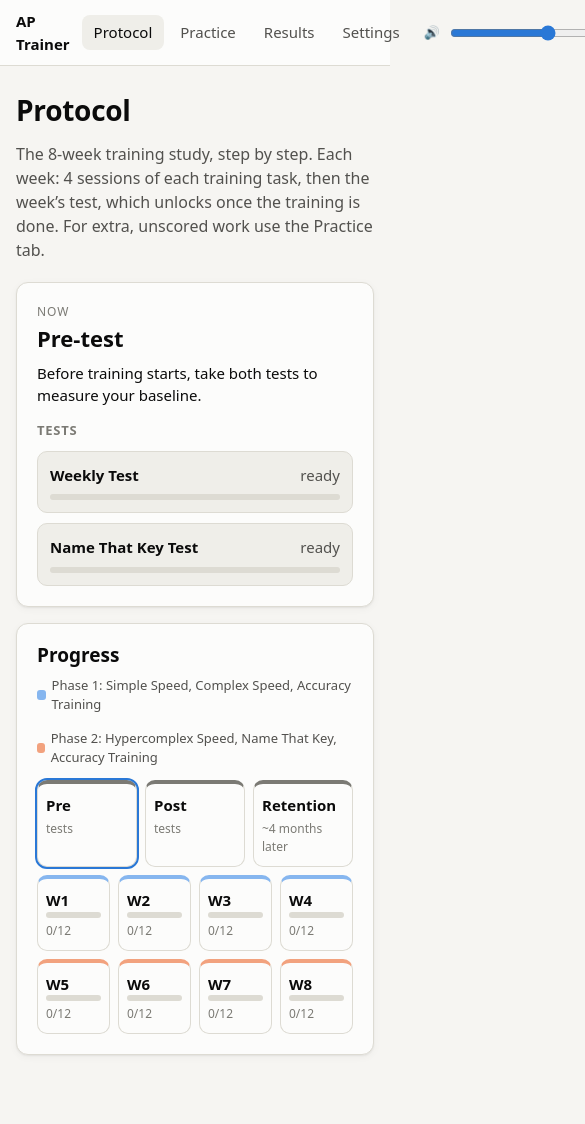
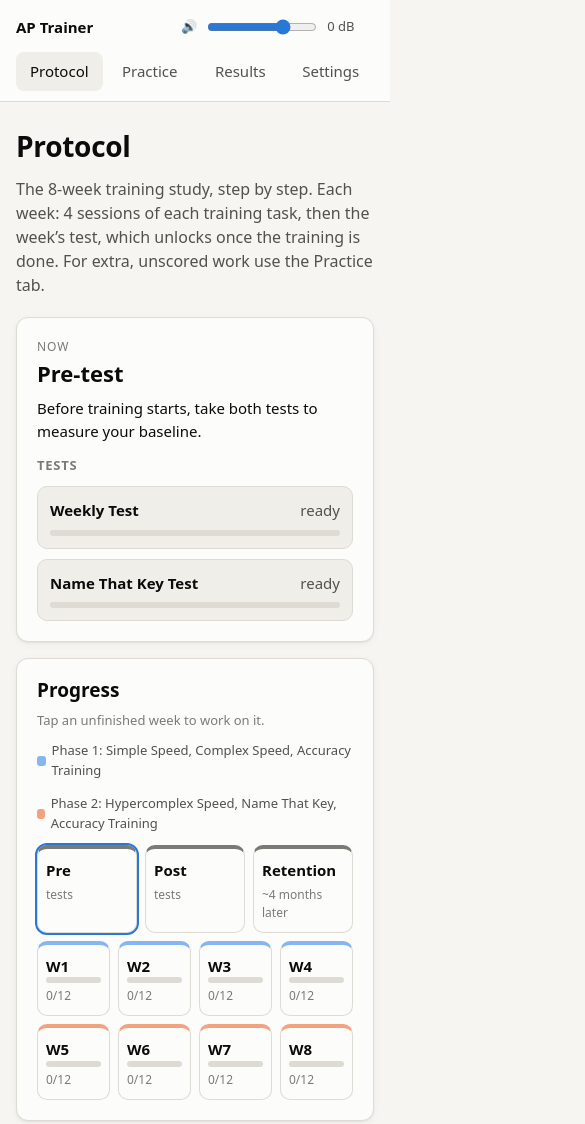
Before and after one commit to wiktor-rocks/absolute-pitch-trainer, an Electron app: page index.html in a window 390 px wide. Shown: the top 1124 px of the page, 585 px wide, since content can reach past the window. Drawn offline with Linux system fonts and the light colour scheme.

Commit message:
Protocol: tap an unfinished week to work on it; fit the top bar on phones
Co-Authored-By: Claude Opus 5.5 <noreply@anthropic.com>

```diff
--- a/src/main.js
+++ b/src/main.js
@@ -60,7 +60,7 @@ function quickify(cfg) {
 
 /** Protocol launch: the protocol decides whether this task is allowed right now. */
 async function runProtocolTask(cfg) {
-  const ctx = protocolContext(protocolState(await listSessions()), cfg.id);
+  const ctx = protocolContext(protocolState(await listSessions(), new Date(), { week: (await getSettings()).protocolWeek }), cfg.id);
   if (ctx.blocked) {
     clear(stage).append(h('div', { class: 'screen center' },
       h('div', { class: 'eyebrow' }, 'Not available yet'), h('h1', {}, cfg.name), h('p', { class: 'lead' }, ctx.blocked),
--- a/src/protocol.js
+++ b/src/protocol.js
@@ -1,4 +1,5 @@
-// The study's protocol as a progression. It moves with your progress, never by the calendar:
+// The study's protocol as a progression. It moves with your progress, never by the calendar,
+// and you can pick which unfinished week to work on (`opts.week`):
 //
 //   pre-test (Weekly Test + Name That Key Test)
 //   → weeks 1–8. Each week: 4 sessions of each phase task, THEN that week's test(s).
@@ -55,14 +56,20 @@ function bigTestProgress(sessions, stage) {
 }
 
 /**
- * Where the user is in the protocol, derived only from stored sessions.
+ * Where the user is in the protocol, derived from stored sessions. `opts.week` picks the week to
+ * work on; it is ignored once that week is complete, and the first unfinished week is used.
  * @returns {{stage:'pre'|'week'|'post'|'retention-wait'|'retention'|'complete', week?:number, phase?:number,
  *            training:Array, tests:Array, weeks:Array, daysToRetention?:number, retentionDate?:Date}}
  */
-export function protocolState(sessions, now = new Date()) {
+export function protocolState(sessions, now = new Date(), opts = {}) {
   const weeks = Array.from({ length: WEEKS }, (_, i) => weekProgress(sessions, i + 1));
   const pre = bigTestProgress(sessions, 'pre');
-  if (!pre.complete) return { stage: 'pre', training: [], tests: pre.tests, weeks };
+  const preDone = pre.complete;
+  const chosen = weeks.find((w) => w.week === opts.week && !w.complete);
+  if (chosen) {
+    return { stage: 'week', week: chosen.week, phase: chosen.phase, training: chosen.training, tests: chosen.tests, weeks, preDone, chosen: true };
+  }
+  if (!pre.complete) return { stage: 'pre', training: [], tests: pre.tests, weeks, preDone };
 
   const current = weeks.find((w) => !w.complete);
   if (current) {
--- a/src/ui/dashboard.js
+++ b/src/ui/dashboard.js
@@ -1,22 +1,24 @@
 // Protocol tab: the guided 8-week study. Only sessions launched from here count toward it.
 import { h, clear, fmtDate } from './dom.js';
 import { TASKS } from '../tasks/configs.js';
-import { listSessions } from '../store/progress.js';
+import { listSessions, getSettings, saveSettings } from '../store/progress.js';
 import { protocolState, WEEKS, PHASE_TASKS } from '../protocol.js';
 
 export async function renderProtocol(stage) {
   const sessions = await listSessions();
-  const st = protocolState(sessions);
+  const { protocolWeek } = await getSettings();
+  const st = protocolState(sessions, new Date(), { week: protocolWeek });
+  const pickWeek = async (week) => { await saveSettings({ protocolWeek: week }); renderProtocol(stage); };
   clear(stage);
   stage.append(h('div', { class: 'page' },
     h('header', { class: 'page-head' },
       h('h1', {}, 'Protocol'),
       h('p', { class: 'lead' }, 'The 8-week training study, step by step. Each week: 4 sessions of each training task, then the week’s test, which unlocks once the training is done. For extra, unscored work use the Practice tab.')),
-    currentCard(st),
-    timeline(st)));
+    currentCard(st, pickWeek),
+    timeline(st, pickWeek)));
 }
 
-function currentCard(st) {
+function currentCard(st, pickWeek) {
   const card = h('section', { class: 'card status' });
   const stageTitle = {
     pre: ['Pre-test', 'Before training starts, take both tests to measure your baseline.'],
@@ -27,6 +29,10 @@ function currentCard(st) {
     complete: ['Protocol complete', 'You have finished every stage of the study, including the retention test. See the Results tab.'],
   }[st.stage];
   card.append(h('div', { class: 'eyebrow' }, 'Now'), h('h2', {}, stageTitle[0]), h('p', {}, stageTitle[1]));
+  if (st.chosen) {
+    card.append(h('p', { class: 'hint' }, 'You picked this week. ',
+      h('button', { class: 'link-btn', type: 'button', onclick: () => pickWeek(null) }, 'Follow progress instead')));
+  }
 
   const items = [];
   if (st.training.length) {
@@ -57,21 +63,29 @@ function stepItem(cfg, { label, frac, done, locked, lockNote }) {
   return h('a', { class: 'check-item', href: `#/protocol/${cfg.id}` }, inner);
 }
 
-function timeline(st) {
-  const preDone = st.stage !== 'pre';
+function timeline(st, pickWeek) {
+  const preDone = st.preDone !== false && st.stage !== 'pre';
   const postDone = ['retention-wait', 'retention', 'complete'].includes(st.stage);
   const node = (label, sub, state, extra = null) => h('div', { class: `week stage-node ${state}` }, h('div', { class: 'week-label' }, label), extra, h('div', { class: 'week-meta' }, sub));
   const weeks = st.weeks.map((w) => {
     const tDone = w.training.reduce((a, t) => a + t.done, 0);
     const tTarget = w.training.reduce((a, t) => a + t.target, 0);
     const state = w.complete ? 'complete' : st.stage === 'week' && st.week === w.week ? 'current' : '';
-    return h('div', { class: `week phase-${w.phase} ${state}` },
+    const current = state === 'current';
+    // any unfinished week can be picked as the one to work on
+    const pickable = !w.complete && !current;
+    return h(pickable ? 'button' : 'div', {
+      class: `week phase-${w.phase} ${state}${pickable ? ' pickable' : ''}`,
+      type: pickable ? 'button' : null,
+      title: pickable ? `Work on week ${w.week}` : null,
+      onclick: pickable ? () => pickWeek(w.week) : null },
       h('div', { class: 'week-label' }, `W${w.week}`),
       h('div', { class: 'progress small' }, h('div', { class: 'progress-fill', style: { width: `${(tDone / tTarget) * 100}%` } })),
       h('div', { class: 'week-meta' }, w.complete ? '✓ done' : `${tDone}/${tTarget}${w.trainingDone ? ' · test ready' : ''}`));
   });
   return h('section', { class: 'card' },
     h('h2', {}, 'Progress'),
+    h('p', { class: 'hint' }, 'Tap an unfinished week to work on it.'),
     h('div', { class: 'legend' },
       h('span', { class: 'legend-item' }, h('span', { class: 'swatch phase1' }), `Phase 1: ${PHASE_TASKS[1].map((t) => TASKS[t].name).join(', ')}`),
       h('span', { class: 'legend-item' }, h('span', { class: 'swatch phase2' }), `Phase 2: ${PHASE_TASKS[2].map((t) => TASKS[t].name).join(', ')}`)),
--- a/styles.css
+++ b/styles.css
@@ -163,6 +163,10 @@ input[type=date], input[type=range], select { font: inherit; padding: 6px 8px; b
 .week { padding: 10px 8px; border-radius: 10px; border: 1px solid var(--border); border-top: 4px solid var(--phase-1); background: var(--surface); }
 .week.phase-2 { border-top-color: var(--phase-2); }
 .week.current { outline: 2px solid var(--accent); }
+button.week { font: inherit; color: inherit; text-align: left; width: 100%; cursor: pointer; touch-action: manipulation; }
+.week.pickable:hover { border-color: var(--accent); }
+.week.pickable:active { background: var(--surface-2); }
+.link-btn { font: inherit; padding: 0; border: 0; background: none; color: var(--accent); cursor: pointer; text-decoration: underline; }
 .week-label { font-weight: 700; }
 .week-meta, .week-date { font-size: 12px; color: var(--text-3); margin-top: 4px; font-variant-numeric: tabular-nums; }
 .legend { display: flex; flex-wrap: wrap; gap: 14px; font-size: 13px; color: var(--text-2); margin: 4px 0 8px; }
@@ -280,7 +284,10 @@ input[type=date], input[type=range], select { font: inherit; padding: 6px 8px; b
 @media (max-width: 640px) {
   .weeks { grid-template-columns: repeat(4, 1fr); }
   .cue-note { font-size: 110px; }
-  .topbar { padding: 10px 16px; gap: 12px; }
+  .topbar { padding: 10px 16px; gap: 8px 12px; flex-wrap: wrap; }
+  .nav { order: 3; width: 100%; justify-content: space-between; }
+  .nav a { flex: 1; text-align: center; padding: 8px 4px; }
+  .master-vol input { width: 110px; }
 }
 
 /* ---- Practice: Customize panel */
```
Also changed, not shown: test/tasks.test.mjs (+18 -0 lines), README.md.
